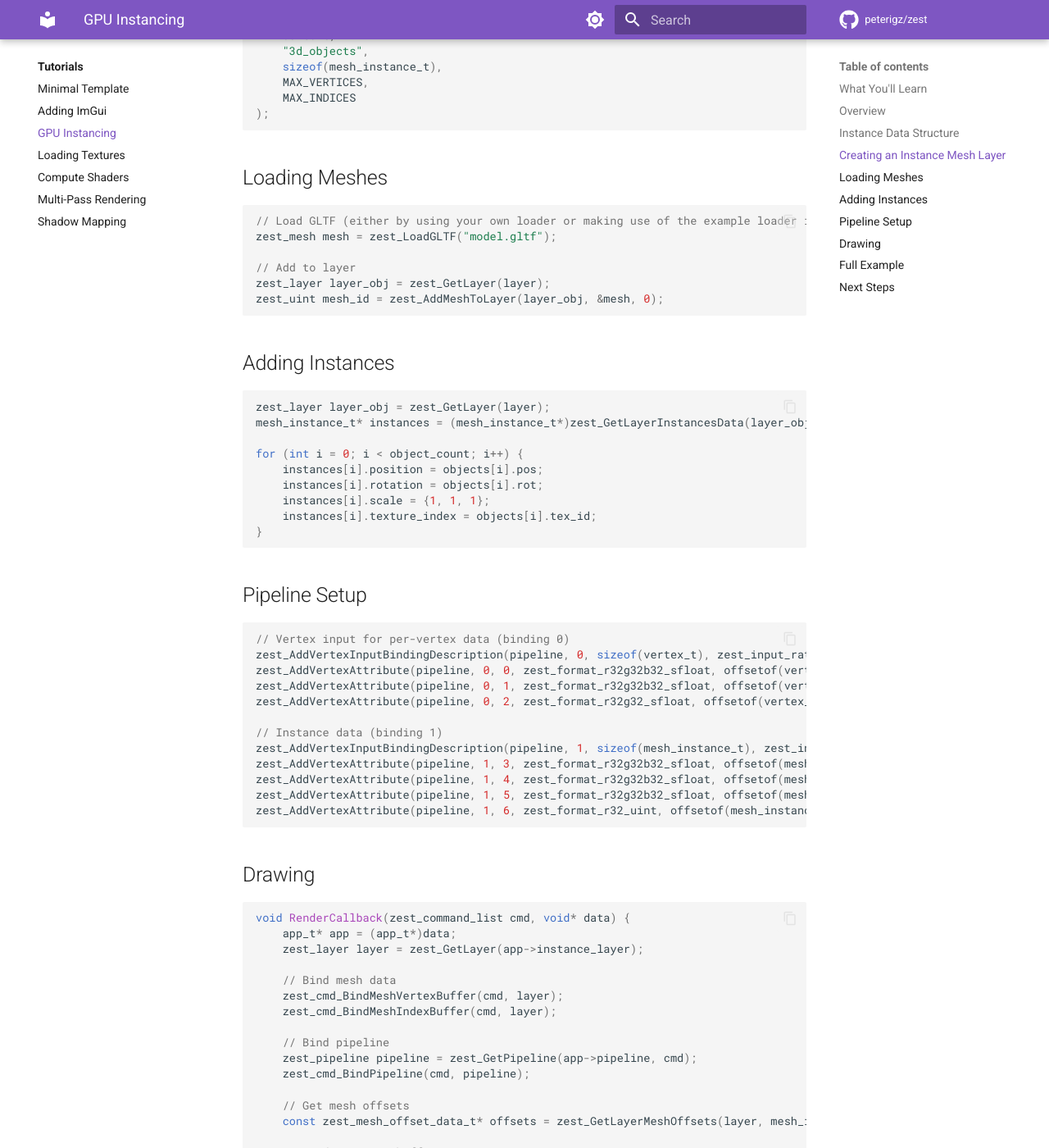
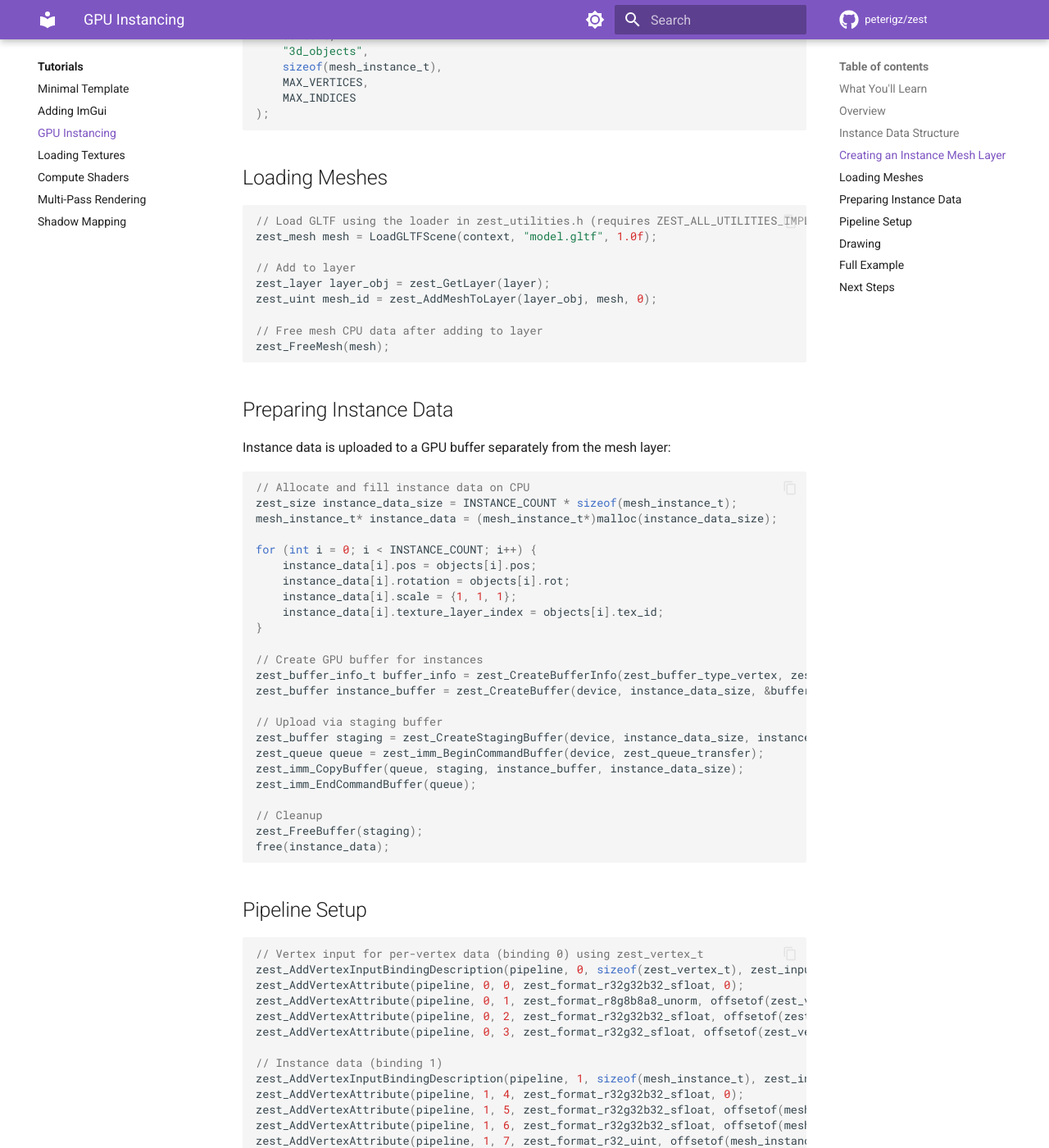
Before and after one commit to peterigz/zest, an MkDocs documentation site: the page built from docs/tutorials/03-instancing.md, in a window 1280 px wide and 1400 px high, scrolled down 1042 px. Shown: the whole window at 82% size. Built offline with MkDocs 1.6.1 and Material for MkDocs 9.7.7, drawn with Linux system fonts in a browser that asks for light colours; comment, search, counter and statistics services are not loaded; some of the changed text lies outside the part shown.

Commit message:
Update docs

````diff
--- a/docs/tutorials/03-instancing.md
+++ b/docs/tutorials/03-instancing.md
@@ -24,10 +24,10 @@ Instancing:  1000 objects = 1 draw call
 
 ```cpp
 struct mesh_instance_t {
-    zest_vec3 position;
+    zest_vec3 pos;
     zest_vec3 rotation;
     zest_vec3 scale;
-    zest_uint texture_index;
+    zest_uint texture_layer_index;
 };
 ```
 
@@ -46,74 +46,100 @@ zest_layer_handle layer = zest_CreateInstanceMeshLayer(
 ## Loading Meshes
 
 ```cpp
-// Load GLTF (either by using your own loader or making use of the example loader in zest_utilities.h)
-zest_mesh mesh = zest_LoadGLTF("model.gltf");
+// Load GLTF using the loader in zest_utilities.h (requires ZEST_ALL_UTILITIES_IMPLEMENTATION)
+zest_mesh mesh = LoadGLTFScene(context, "model.gltf", 1.0f);
 
 // Add to layer
 zest_layer layer_obj = zest_GetLayer(layer);
-zest_uint mesh_id = zest_AddMeshToLayer(layer_obj, &mesh, 0);
+zest_uint mesh_id = zest_AddMeshToLayer(layer_obj, mesh, 0);
+
+// Free mesh CPU data after adding to layer
+zest_FreeMesh(mesh);
 ```
 
-## Adding Instances
+## Preparing Instance Data
+
+Instance data is uploaded to a GPU buffer separately from the mesh layer:
 
 ```cpp
-zest_layer layer_obj = zest_GetLayer(layer);
-mesh_instance_t* instances = (mesh_instance_t*)zest_GetLayerInstancesData(layer_obj);
+// Allocate and fill instance data on CPU
+zest_size instance_data_size = INSTANCE_COUNT * sizeof(mesh_instance_t);
+mesh_instance_t* instance_data = (mesh_instance_t*)malloc(instance_data_size);
 
-for (int i = 0; i < object_count; i++) {
-    instances[i].position = objects[i].pos;
-    instances[i].rotation = objects[i].rot;
-    instances[i].scale = {1, 1, 1};
-    instances[i].texture_index = objects[i].tex_id;
+for (int i = 0; i < INSTANCE_COUNT; i++) {
+    instance_data[i].pos = objects[i].pos;
+    instance_data[i].rotation = objects[i].rot;
+    instance_data[i].scale = {1, 1, 1};
+    instance_data[i].texture_layer_index = objects[i].tex_id;
 }
+
+// Create GPU buffer for instances
+zest_buffer_info_t buffer_info = zest_CreateBufferInfo(zest_buffer_type_vertex, zest_memory_usage_gpu_only);
+zest_buffer instance_buffer = zest_CreateBuffer(device, instance_data_size, &buffer_info);
+
+// Upload via staging buffer
+zest_buffer staging = zest_CreateStagingBuffer(device, instance_data_size, instance_data);
+zest_queue queue = zest_imm_BeginCommandBuffer(device, zest_queue_transfer);
+zest_imm_CopyBuffer(queue, staging, instance_buffer, instance_data_size);
+zest_imm_EndCommandBuffer(queue);
+
+// Cleanup
+zest_FreeBuffer(staging);
+free(instance_data);
 ```
 
 ## Pipeline Setup
 
 ```cpp
-// Vertex input for per-vertex data (binding 0)
-zest_AddVertexInputBindingDescription(pipeline, 0, sizeof(vertex_t), zest_input_rate_vertex);
-zest_AddVertexAttribute(pipeline, 0, 0, zest_format_r32g32b32_sfloat, offsetof(vertex_t, position));
-zest_AddVertexAttribute(pipeline, 0, 1, zest_format_r32g32b32_sfloat, offsetof(vertex_t, normal));
-zest_AddVertexAttribute(pipeline, 0, 2, zest_format_r32g32_sfloat, offsetof(vertex_t, uv));
+// Vertex input for per-vertex data (binding 0) using zest_vertex_t
+zest_AddVertexInputBindingDescription(pipeline, 0, sizeof(zest_vertex_t), zest_input_rate_vertex);
+zest_AddVertexAttribute(pipeline, 0, 0, zest_format_r32g32b32_sfloat, 0);                                   // Position
+zest_AddVertexAttribute(pipeline, 0, 1, zest_format_r8g8b8a8_unorm, offsetof(zest_vertex_t, color));        // Color
+zest_AddVertexAttribute(pipeline, 0, 2, zest_format_r32g32b32_sfloat, offsetof(zest_vertex_t, normal));     // Normal
+zest_AddVertexAttribute(pipeline, 0, 3, zest_format_r32g32_sfloat, offsetof(zest_vertex_t, uv));            // UV
 
 // Instance data (binding 1)
 zest_AddVertexInputBindingDescription(pipeline, 1, sizeof(mesh_instance_t), zest_input_rate_instance);
-zest_AddVertexAttribute(pipeline, 1, 3, zest_format_r32g32b32_sfloat, offsetof(mesh_instance_t, position));
-zest_AddVertexAttribute(pipeline, 1, 4, zest_format_r32g32b32_sfloat, offsetof(mesh_instance_t, rotation));
-zest_AddVertexAttribute(pipeline, 1, 5, zest_format_r32g32b32_sfloat, offsetof(mesh_instance_t, scale));
-zest_AddVertexAttribute(pipeline, 1, 6, zest_format_r32_uint, offsetof(mesh_instance_t, texture_index));
+zest_AddVertexAttribute(pipeline, 1, 4, zest_format_r32g32b32_sfloat, 0);                                   // Position
+zest_AddVertexAttribute(pipeline, 1, 5, zest_format_r32g32b32_sfloat, offsetof(mesh_instance_t, rotation)); // Rotation
+zest_AddVertexAttribute(pipeline, 1, 6, zest_format_r32g32b32_sfloat, offsetof(mesh_instance_t, scale));    // Scale
+zest_AddVertexAttribute(pipeline, 1, 7, zest_format_r32_uint, offsetof(mesh_instance_t, texture_layer_index)); // Texture
 ```
 
 ## Drawing
 
 ```cpp
-void RenderCallback(zest_command_list cmd, void* data) {
-    app_t* app = (app_t*)data;
+void RenderCallback(zest_command_list command_list, void* user_data) {
+    app_t* app = (app_t*)user_data;
     zest_layer layer = zest_GetLayer(app->instance_layer);
 
-    // Bind mesh data
-    zest_cmd_BindMeshVertexBuffer(cmd, layer);
-    zest_cmd_BindMeshIndexBuffer(cmd, layer);
+    // Bind mesh vertex and index buffers from layer
+    zest_cmd_BindMeshVertexBuffer(command_list, layer);
+    zest_cmd_BindMeshIndexBuffer(command_list, layer);
+
+    // Bind instance buffer to binding slot 1
+    zest_cmd_BindVertexBuffer(command_list, 1, 1, app->instance_buffer);
 
     // Bind pipeline
-    zest_pipeline pipeline = zest_GetPipeline(app->pipeline, cmd);
-    zest_cmd_BindPipeline(cmd, pipeline);
+    zest_pipeline pipeline = zest_GetPipeline(app->pipeline_template, command_list);
+    if (pipeline) {
+        zest_cmd_BindPipeline(command_list, pipeline);
 
-    // Get mesh offsets
-    const zest_mesh_offset_data_t* offsets = zest_GetLayerMeshOffsets(layer, mesh_id);
+        // Get mesh offsets for indexed drawing
+        const zest_mesh_offset_data_t* offsets = zest_GetLayerMeshOffsets(layer, app->mesh_id);
 
-    // Bind instance buffer
-    zest_cmd_BindVertexBuffer(cmd, 1, 1, instance_buffer, 0);
+        // Set viewport
+        zest_cmd_SetScreenSizedViewport(command_list, 0.f, 1.f);
 
-    // Draw all instances
-    zest_cmd_DrawIndexed(cmd,
-        offsets->index_count,
-        instance_count,
-        offsets->index_offset,
-        offsets->vertex_offset,
-        0
-    );
+        // Draw all instances
+        zest_cmd_DrawIndexed(command_list,
+            offsets->index_count,
+            INSTANCE_COUNT,
+            offsets->index_offset,
+            offsets->vertex_offset,
+            0
+        );
+    }
 }
 ```
 
````
Also changed, not shown: docs/index.md (+1 -1 lines), docs/tutorials/01-minimal-template.md (+5 -6 lines), docs/tutorials/02-imgui.md (+4 -90 lines), 4 other files.
